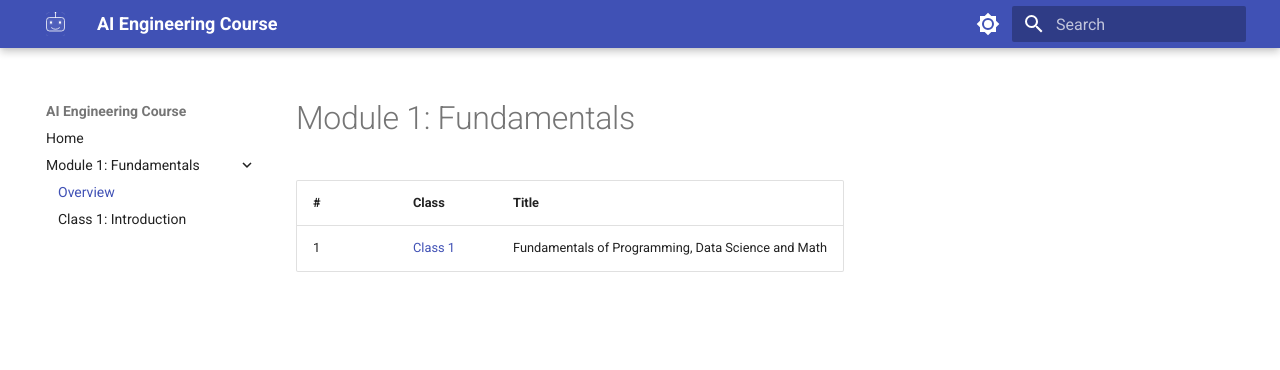
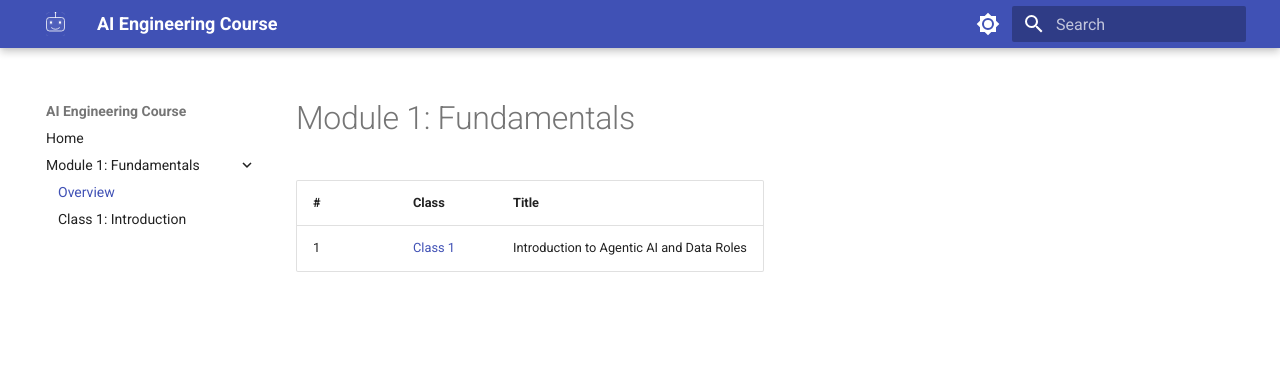
Before and after one commit to faixanpervaix/ai-engineering-notes, an MkDocs documentation site: the page built from docs/Module-1/index.md, in a window 1280 px wide. Shown: the top 370 px of the page. Built offline with MkDocs 1.6.1 and Material for MkDocs 9.7.7, drawn with Linux system fonts in a browser that asks for light colours.

Commit message:
Update documentation and add assets

```diff
--- a/docs/Module-1/index.md
+++ b/docs/Module-1/index.md
@@ -2,4 +2,4 @@
 
 | # | Class | Title |
 |---|-------|-------|
-| 1 | [Class 1](class-1.md) | Fundamentals of Programming, Data Science and Math |
+| 1 | [Class 1](class-1.md) | Introduction to Agentic AI and Data Roles |
```
